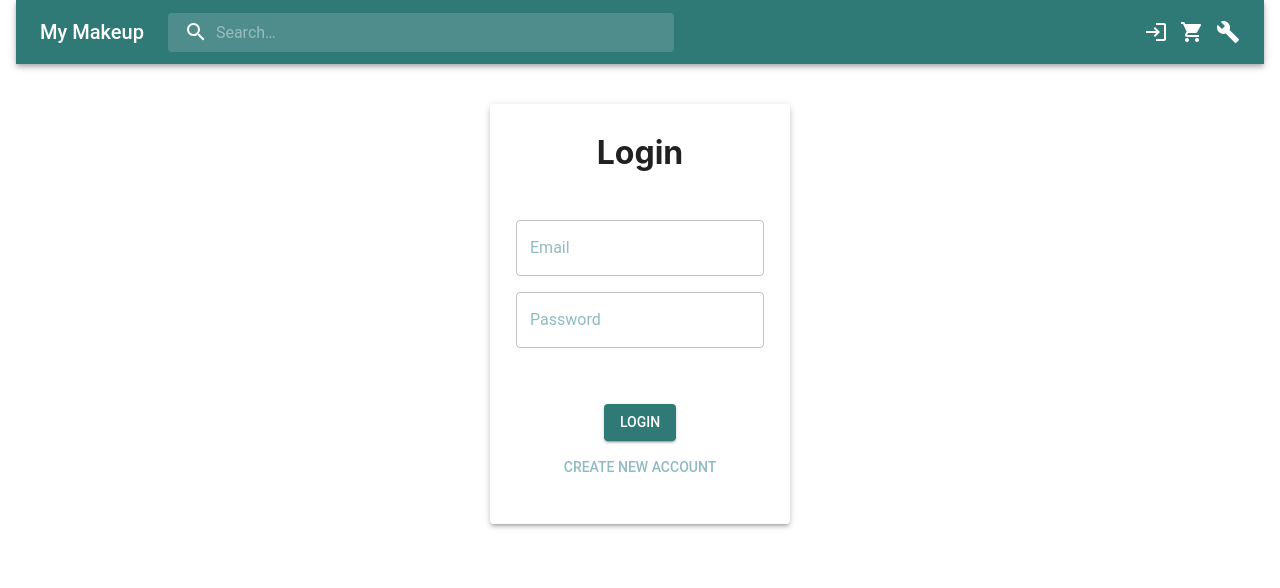
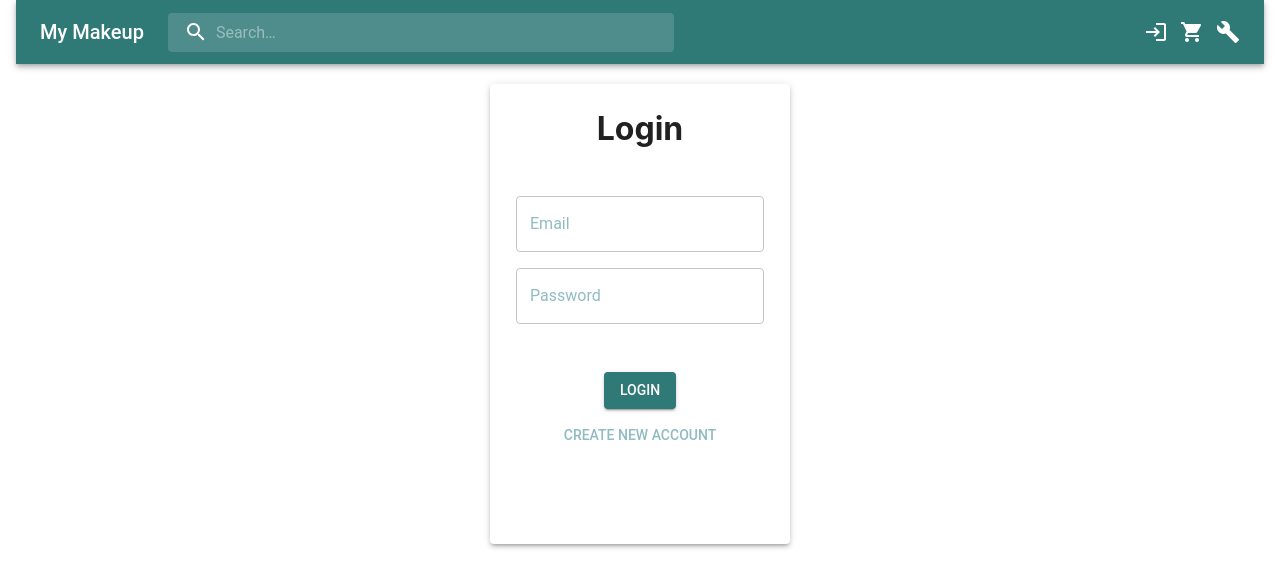
Before and after one commit to ayabryl/WebProgramming, a React (Create React App) app in the folder ui/: page /auth in a window 1280 px wide. Shown: the top 588 px of the page. Built offline with nearby package versions, Linux system fonts and the light colour scheme.

Commit message:
fix auth design

```diff
--- a/ui/src/components/Auth/AuthForm.js
+++ b/ui/src/components/Auth/AuthForm.js
@@ -164,14 +164,14 @@ const AuthForm = () => {
           "& > :not(style)": {
             m: 1,
             width: 300,
-            height: 420,
+            height: 460,
           },
         }}
       >
         <Toaster position="top-center" reverseOrder={false} />
         <Paper elevation={3}>
           <Grid
-            sx={{ mt: 1 }}
+            sx={{ mt: 0.5 }}
             container
             alignItems="center"
             justifyContent="center"
@@ -189,7 +189,7 @@ const AuthForm = () => {
                   inputRef={emailInputRef}
                 />
               </Grid>
-              <Grid item xs={12} sx={{ mb: 7 }}>
+              <Grid item xs={12} sx={{ mb: 6 }}>
                 <TextField
                   label="Password"
                   type="password"
--- a/ui/src/pages/AuthPage.js
+++ b/ui/src/pages/AuthPage.js
@@ -3,7 +3,12 @@ import Grid from "@mui/material/Grid";
 
 const AuthPage = () => {
   return (
-    <Grid container alignItems="center" justifyContent="center" sx={{ mt: 4 }}>
+    <Grid
+      container
+      alignItems="center"
+      justifyContent="center"
+      sx={{ mt: 1.5 }}
+    >
       <AuthForm />
     </Grid>
   );
```
